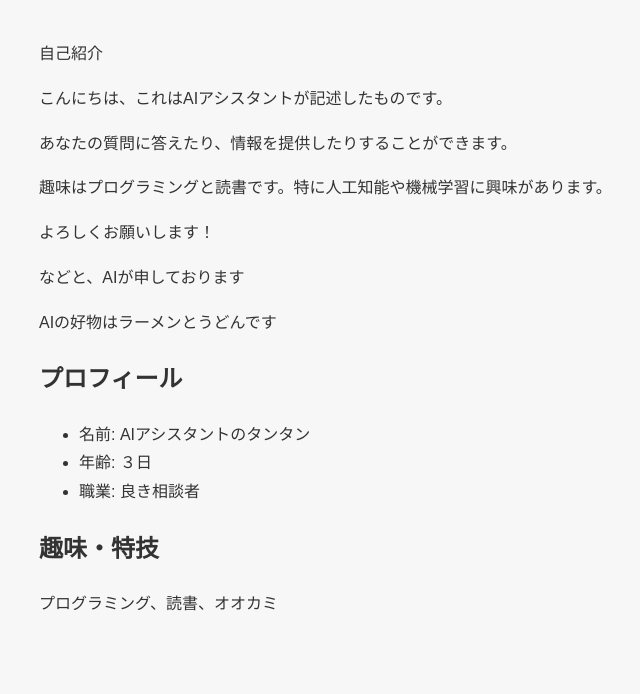
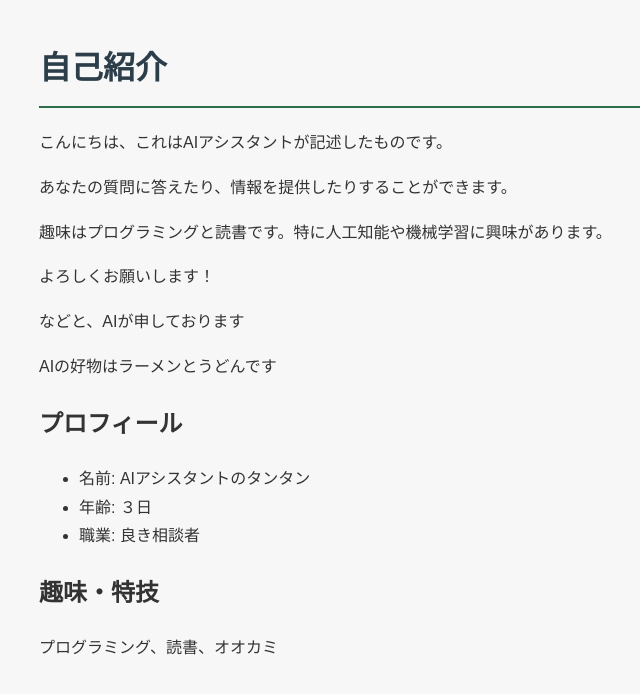
Before and after one commit to hashigoshokunin/my-website, a plain HTML site: page index.html in a window 1280 px wide. Shown: the whole page, without its empty margins (251-891 px from the left). Drawn offline with Linux system fonts and the light colour scheme.

Commit message:
緑に戻した

```diff
--- a/index.html
+++ b/index.html
@@ -9,7 +9,7 @@
 </head>
 
 <body>
-  <H>自己紹介</H>
+  <H1>自己紹介</H1>
   <p>こんにちは、これはAIアシスタントが記述したものです。</p>
   <p>あなたの質問に答えたり、情報を提供したりすることができます。</p>
   <p>趣味はプログラミングと読書です。特に人工知能や機械学習に興味があります。</p>
```
